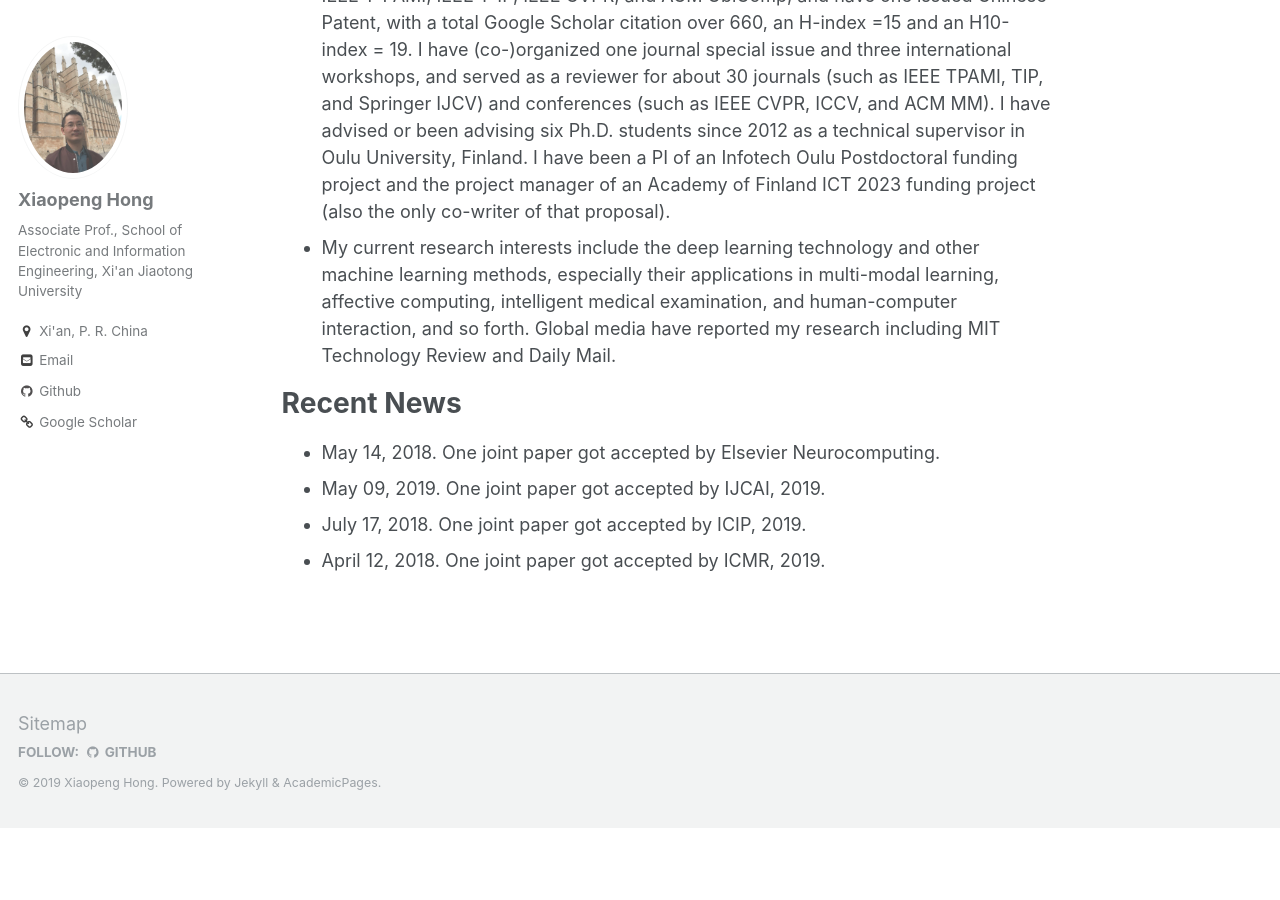
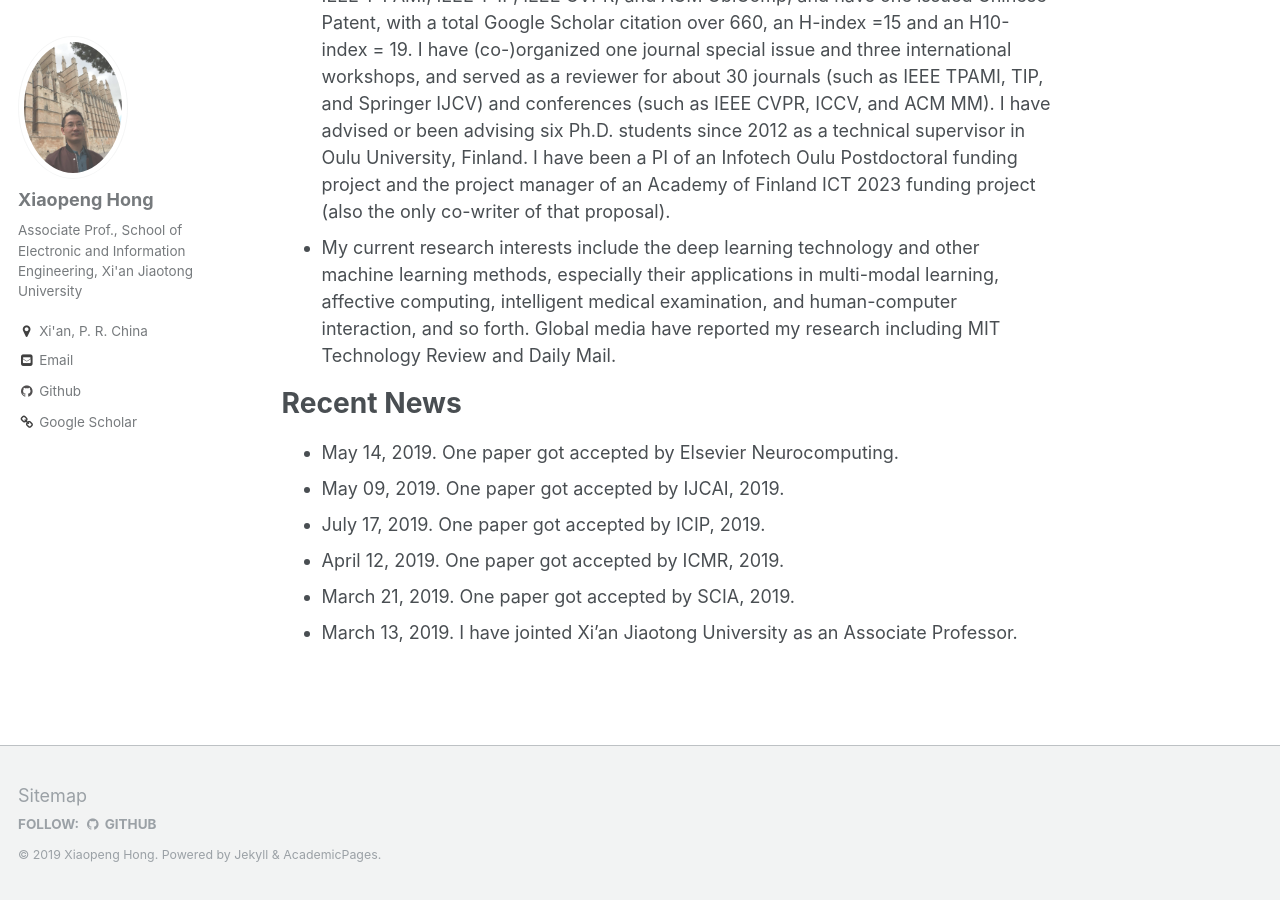
Before and after one commit to xiaopenghong/xiaopenghong.github.io, a Jekyll site: the page built from _pages/about.md, in a window 1280 px wide and 900 px high, scrolled down 763 px. Built offline with Jekyll 4.4.1, drawn with Linux system fonts in a browser that asks for light colours; before the commit the page ends 1591 px from its top, so only the background shows below that.

Commit message:
formatting

```diff
--- a/_pages/about.md
+++ b/_pages/about.md
@@ -21,7 +21,9 @@ redirect_from:
 
 
 # Recent News
-* May 14, 2018. One joint paper got accepted by Elsevier Neurocomputing.
-* May 09, 2019. One joint paper got accepted by IJCAI, 2019.
-* July 17, 2018. One joint paper got accepted by ICIP, 2019.
-* April 12, 2018. One joint paper got accepted by ICMR, 2019.
+* May 14, 2019. One paper got accepted by Elsevier Neurocomputing.
+* May 09, 2019. One paper got accepted by IJCAI, 2019.
+* July 17, 2019. One paper got accepted by ICIP, 2019.
+* April 12, 2019. One paper got accepted by ICMR, 2019.
+* March 21, 2019. One paper got accepted by SCIA, 2019.
+* March 13, 2019. I have jointed Xi'an Jiaotong University as an Associate Professor.
```
Also changed, not shown: _pages/contact.md (+3 -3 lines).
